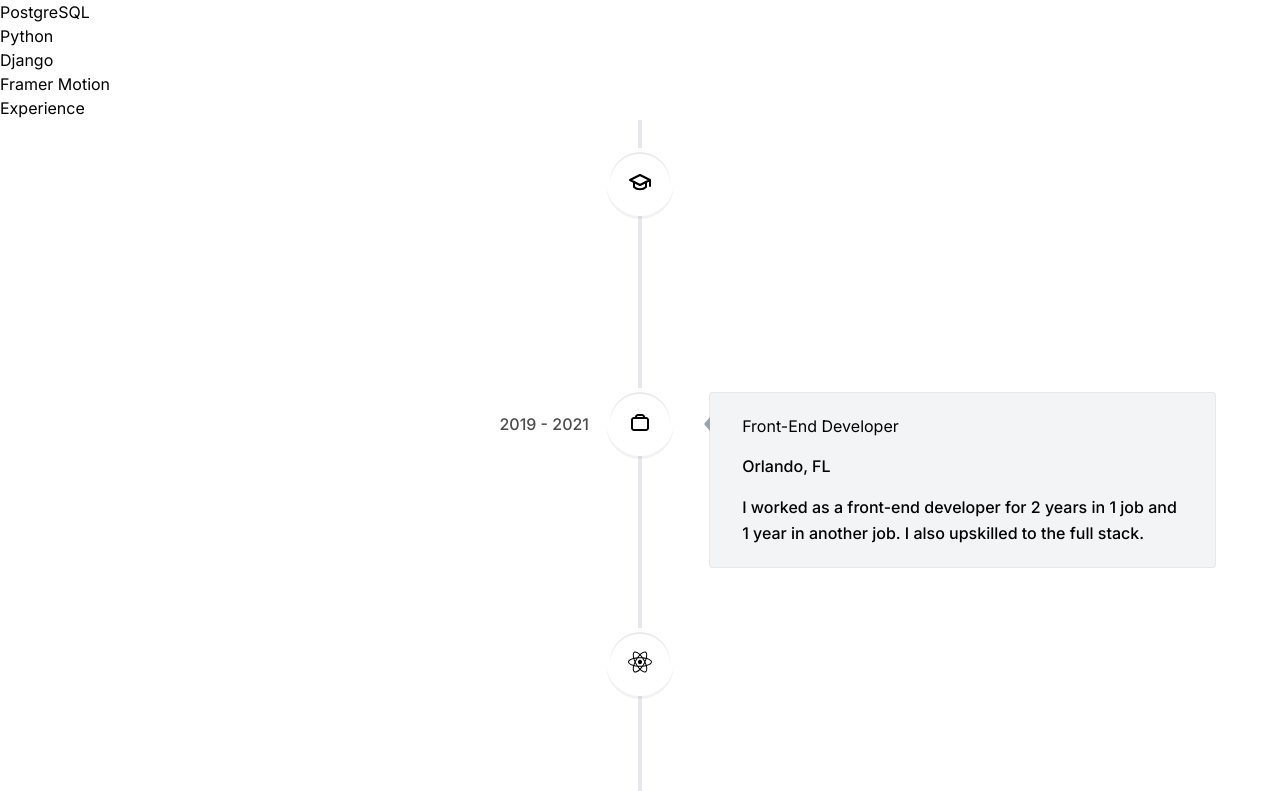
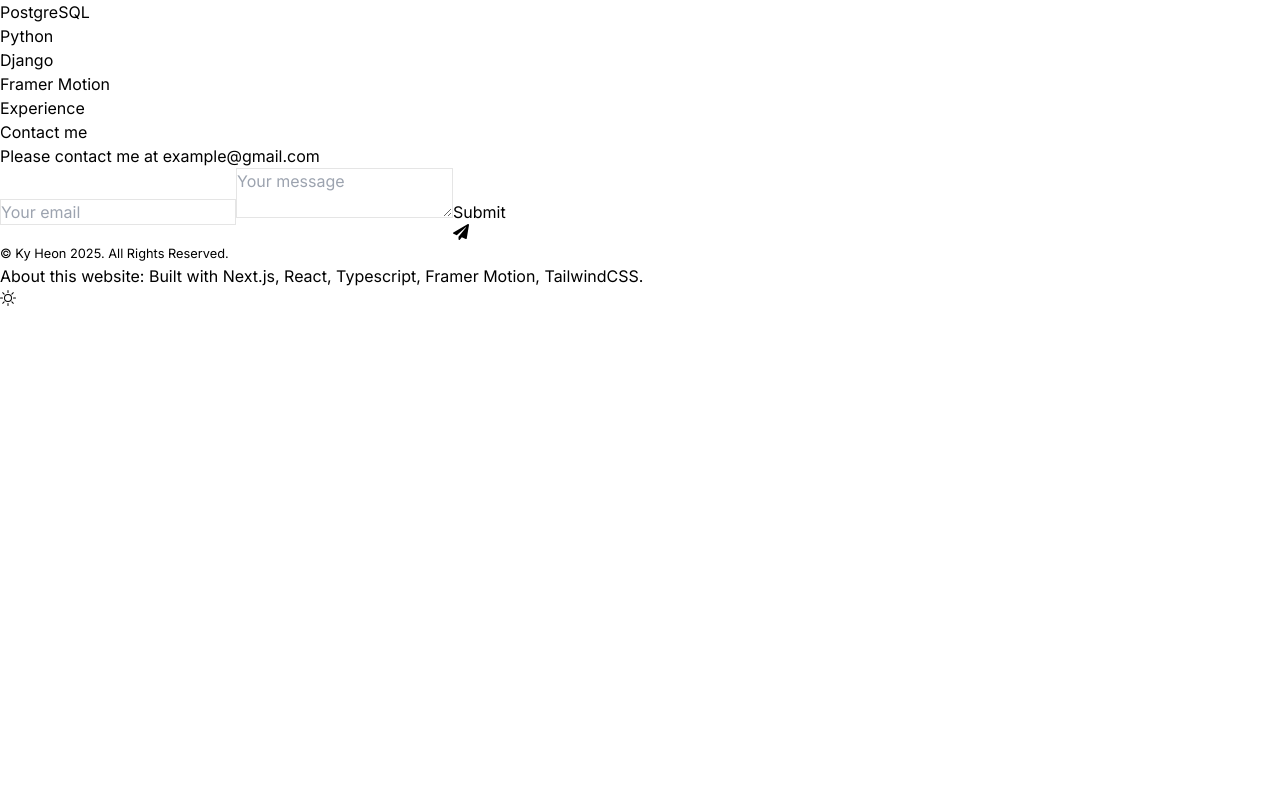
Before and after one commit to kyheonUCLA/kyheon-portfolio, a Next.js app: page / in a window 1280 px wide. Shown: the part 4189-4980 px from the top of the page. After the commit the page ends 4501 px from the top, so only its background shows below. Built offline with nearby package versions, Linux system fonts and the light colour scheme.

Commit message:
tidied up unused code

```diff
--- a/components/Experience.tsx
+++ b/components/Experience.tsx
@@ -7,7 +7,6 @@ import {
   VerticalTimelineElement,
 } from "react-vertical-timeline-component";
 import "react-vertical-timeline-component/style.min.css";
-import { experiencesData } from "@/lib/data";
 import { useSectionInView } from "@/lib/hooks";
 
 export default function Experience() {
@@ -16,36 +15,7 @@ export default function Experience() {
   return (
     <section id="experience" ref={ref} className="scroll-mt-28 mb-28 sm:mb-40">
       <SectionHeading>Experience</SectionHeading>
-      <VerticalTimeline lineColor="">
-        {experiencesData.map((item, index) => (
-          <React.Fragment key={index}>
-            <VerticalTimelineElement
-              contentStyle={{
-                background: "#f3f4f6",
-                boxShadow: "none",
-                border: "1px solid rgba(0, 0, 0, 0.05)",
-                textAlign: "left",
-                padding: "1.3rem 2rem",
-              }}
-              contentArrowStyle={{
-                borderRight: "0.4rem solid #9ca3af"
-              }}
-              date={item.date}
-              icon={item.icon}
-              iconStyle={{
-                background: "white",
-                fontSize: "1.5rem",
-              }}
-            >
-              <h3 className="font-semibold capitalize">{item.title}</h3>
-              <p className="font-normal !mt-0">{item.location}</p>
-              <p className="!mt-1 !font-normal text-gray-700 dark:text-white/75">
-                {item.description}
-              </p>
-            </VerticalTimelineElement>
-          </React.Fragment>
-        ))}
-      </VerticalTimeline>
+
     </section>
   );
 }
--- a/lib/data.ts
+++ b/lib/data.ts
@@ -33,32 +33,7 @@ const mainLinks = [
   },
 ] as const;
 
-const experiencesData = [
-  {
-    title: "Graduated bootcamp",
-    location: "Miami, FL",
-    description:
-      "I graduated after 6 months of studying. I immediately found a job as a front-end developer.",
-    icon: React.createElement(LuGraduationCap),
-    date: "2019",
-  },
-  {
-    title: "Front-End Developer",
-    location: "Orlando, FL",
-    description:
-      "I worked as a front-end developer for 2 years in 1 job and 1 year in another job. I also upskilled to the full stack.",
-    icon: React.createElement(CgWorkAlt),
-    date: "2019 - 2021",
-  },
-  {
-    title: "Full-Stack Developer",
-    location: "Houston, TX",
-    description:
-      "I'm now a full-stack developer working as a freelancer. My stack includes React, Next.js, TypeScript, Tailwind, Prisma and MongoDB. I'm open to full-time opportunities.",
-    icon: React.createElement(FaReact),
-    date: "2021 - present",
-  },
-] as const;
+
 
 const featuredProjectsData = [
   {
@@ -106,4 +81,4 @@ const skillsData = [
   "Framer Motion",
 ] as const;
 
-export { skillsData, featuredProjectsData, experiencesData, mainLinks}
+export { skillsData, featuredProjectsData, mainLinks}
```
